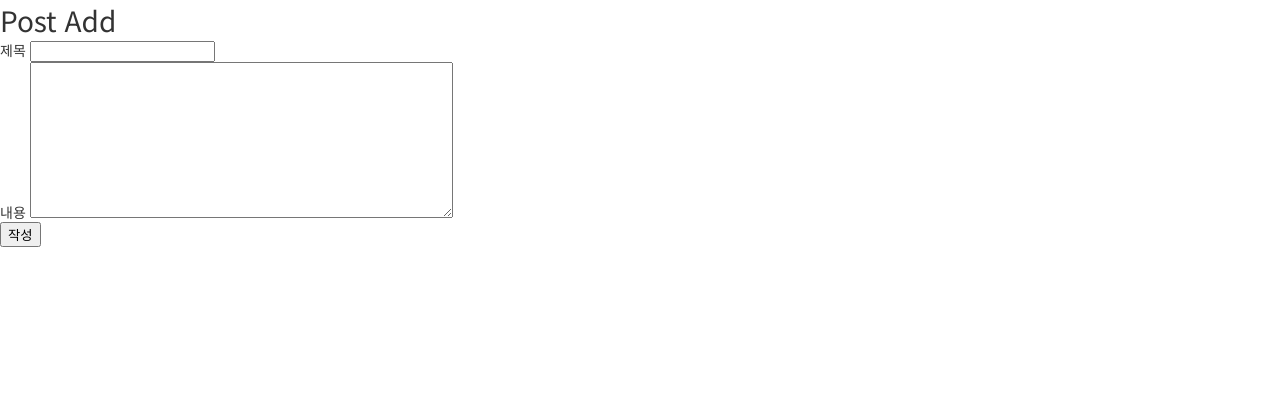
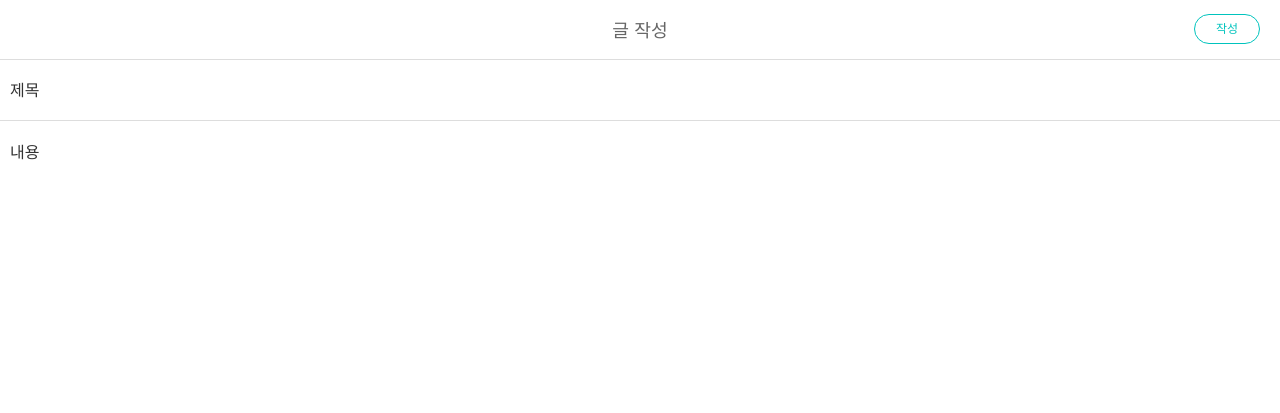
Before and after one commit to Ihan0316/Django_busanit501_Test, a Django app: page /posts/add/ in a window 1280 px wide. Shown: the top 413 px of the page. Run offline with Django 5.2, Linux system fonts and the light colour scheme.

Commit message:
5교시, 글_댓글 작성 , 화면, 로직처리 4, css 적용, 목록은 글작성 링크 추가

```diff
--- a/pylog/templates/post_add.html
+++ b/pylog/templates/post_add.html
@@ -7,8 +7,11 @@
     <link rel="stylesheet" href="{% static 'css/style.css' %}">
 </head>
 <body>
-<h1>Post Add</h1>
-           <form method="post">
+    <div id="navbar">
+        <span>글 작성</span>
+    </div>
+    <div id="post-add">
+        <form method="post">
             {% csrf_token %}
             <div>
                 <label>제목</label>
@@ -18,7 +21,8 @@
                 <label>내용</label>
                 <textarea name="content" cols="50" rows="10"></textarea>
             </div>
-            <button type="submit">작성</button>
+            <button type="submit" class="btn btn-primary">작성</button>
         </form>
+    </div>
 </body>
 </html>
--- a/pylog/templates/post_list.html
+++ b/pylog/templates/post_list.html
@@ -9,6 +9,7 @@
 <body>
 <div id ="navbar">
     <h1>Post List</h1>
+    <a href="/posts/add/" class="btn btn-primary">글 작성</a>
 </div>
 <div id="post-list">
     <ul class="posts">
```
Also changed, not shown: pylog/db.sqlite3.
